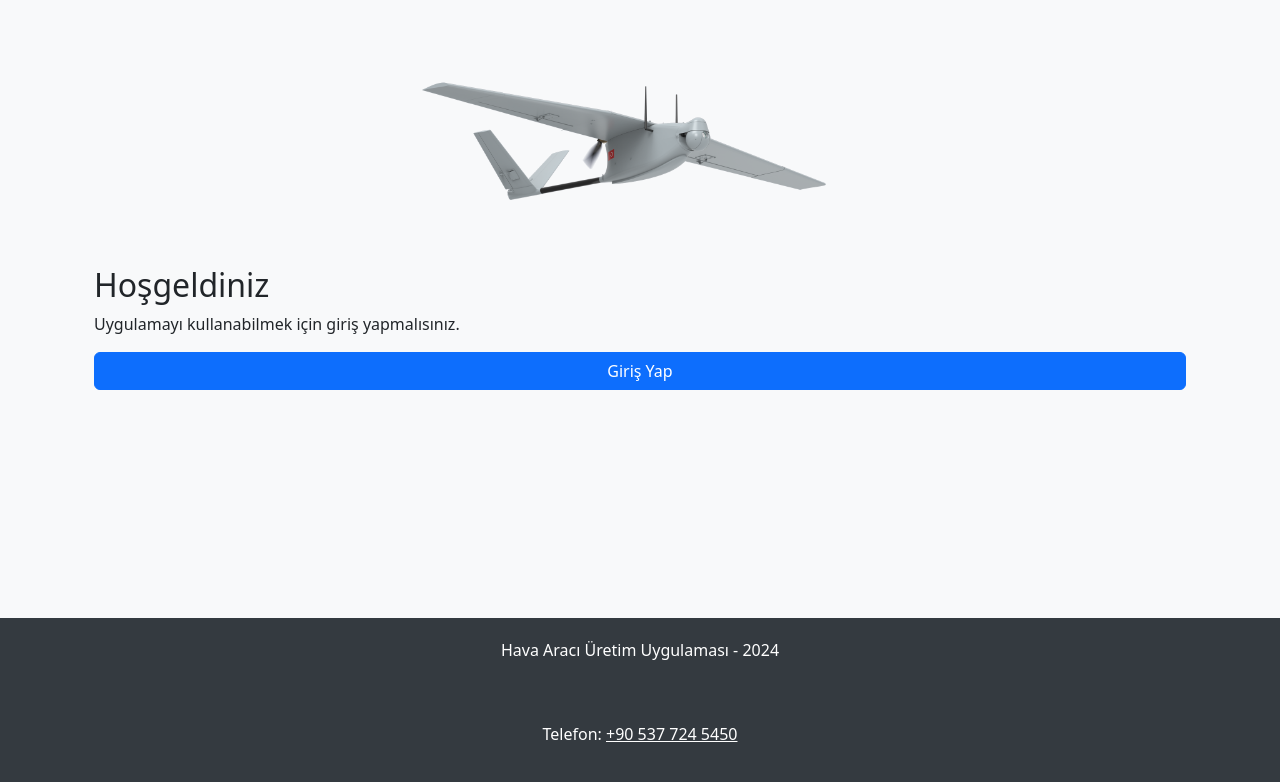
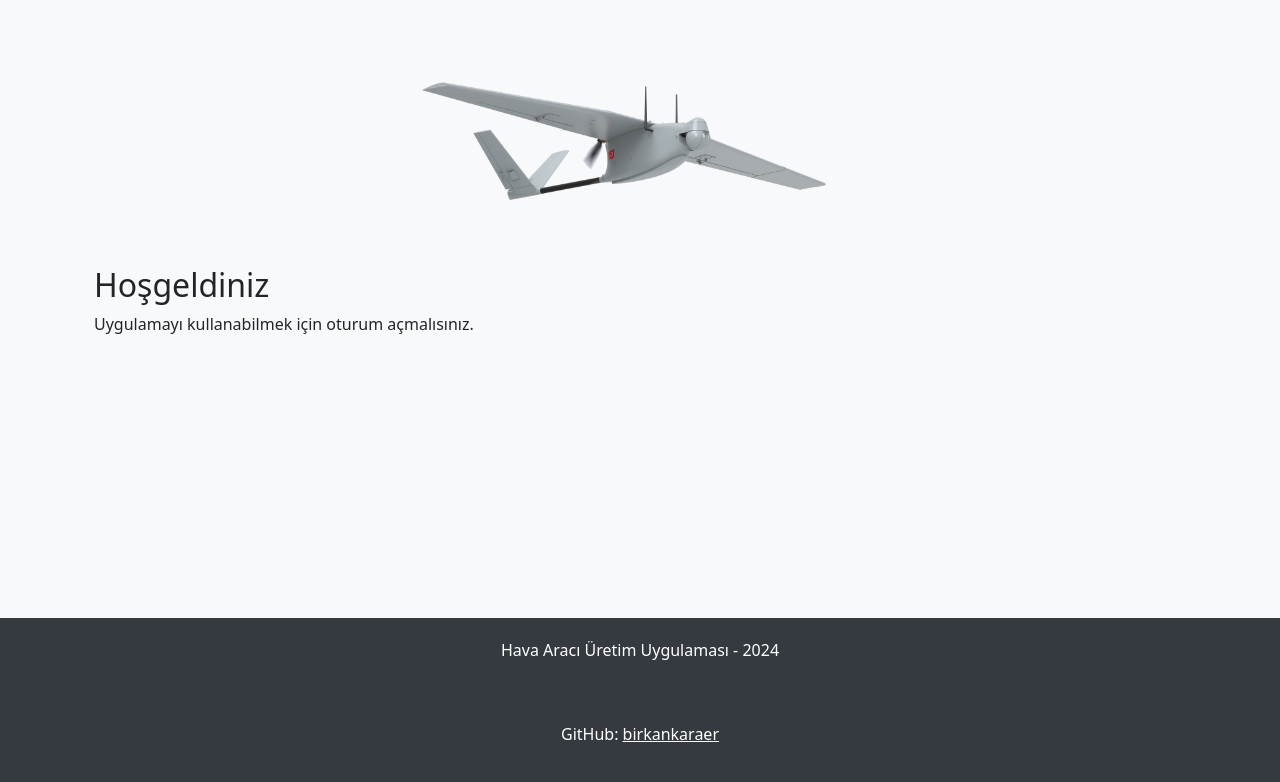
Before and after one commit to birkankaraer/havaaraciuretim_django, a Django app: page / in a window 1280 px wide. Shown: the part 95-877 px from the top of the page. Run offline with Django 5.2, Linux system fonts and the light colour scheme; some libraries are stand-ins or nearby versions.

Commit message:
tasarımsal düzenlemeler yapıldı

```diff
--- a/hava_araci_uretim/uretim/templates/home.html
+++ b/hava_araci_uretim/uretim/templates/home.html
@@ -2,8 +2,7 @@
 
 <div class="container mt-5">
     <h2>Hoşgeldiniz</h2>
-    <p>Uygulamayı kullanabilmek için giriş yapmalısınız.</p>
-    <a href="{% url 'login' %}" class="btn btn-primary">Giriş Yap</a>
+    <p>Uygulamayı kullanabilmek için oturum açmalısınız.</p>
 </div>
 
 {% include 'includes/footer.html' %}
--- a/hava_araci_uretim/uretim/templates/includes/footer.html
+++ b/hava_araci_uretim/uretim/templates/includes/footer.html
@@ -9,7 +9,7 @@
                     <a href="https://www.github.com/mustafabalkaya" target="_blank"><i class="fab fa-github"></i></a>
                     <a href="https://www.instagram.com/mustafaabalkaya" target="_blank"><i class="fab fa-instagram"></i></a>
                 </div>
-                <p class="mt-2">Telefon: <a href="tel:+905053997349">+90 537 724 5450</a></p> <!-- Örnek telefon numarası -->
+                <p class="mt-2">GitHub: <a href="https://github.com/birkankaraer">birkankaraer</a></p>
             </div>
         </div>
     </div>
```
